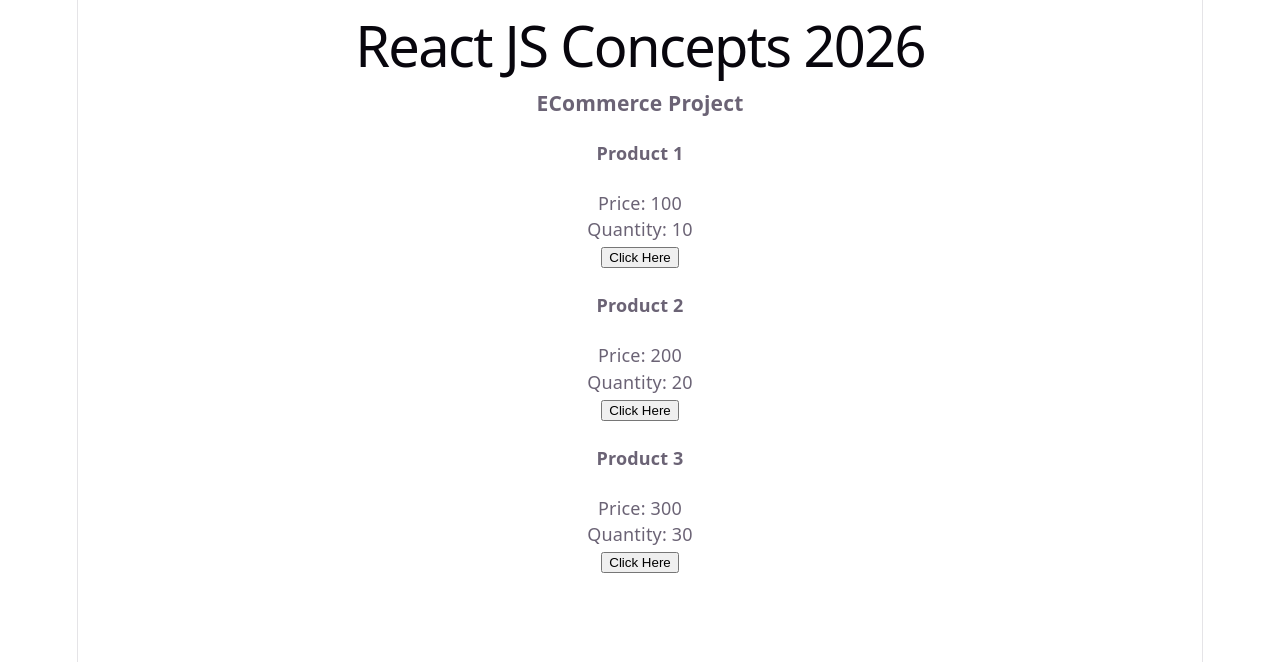
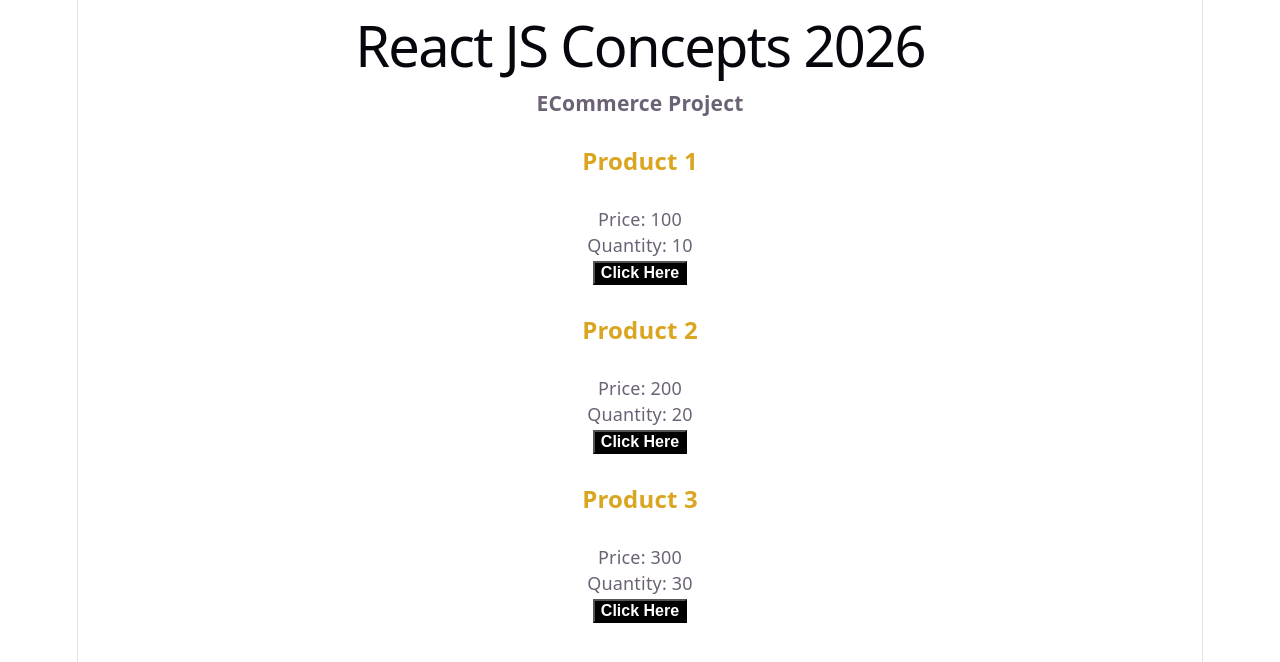
Before and after one commit to pratappadhy2005/react-starter, a React (Vite) app in the folder 11-End-To-End/03-reatcjs-concepts/: page / in a window 1280 px wide. Shown: the top 662 px of the page. Built offline with nearby package versions, Linux system fonts and the light colour scheme.

Commit message:
-Added styles with CCS qwith module, css file and inline

```diff
--- a/11-End-To-End/03-reatcjs-concepts/src/components/products/components/product-item.jsx
+++ b/11-End-To-End/03-reatcjs-concepts/src/components/products/components/product-item.jsx
@@ -1,17 +1,18 @@
+import styles from './product-item.module.css'
 
 function ButtonComponent() {
     return (
-        <button>Click Here</button>
+        <button className={styles.buttonstyle}>Click Here</button>
     )
 }
 
 function ProductItem({ product }) {
     return (
-        <div>
-            <h4>{product.name}</h4>
+        <div style={{ margin: '20px 0' }}>
+            <h4 className={styles.productTitle}>{product.name}</h4>
             <p>Price: {product.price}</p>
             <p>Quantity: {product.quantity}</p>
-            <ButtonComponent />
+            <ButtonComponent className={styles.buttonstyle} />
         </div>
     )
 }
--- /dev/null
+++ b/11-End-To-End/03-reatcjs-concepts/src/components/products/components/product-item.module.css
@@ -0,0 +1,13 @@
+.buttonstyle {
+    font-size: 16px;
+    font-weight: bold;
+    background-color: #000;
+    color: #fff;
+
+}
+
+.productTitle {
+    font-size: 24px;
+    font-weight: bold;
+    color: goldenrod;
+}
--- a/11-End-To-End/03-reatcjs-concepts/src/components/products/index.jsx
+++ b/11-End-To-End/03-reatcjs-concepts/src/components/products/index.jsx
@@ -1,4 +1,5 @@
 import ProductItem from './components/product-item.jsx'
+import "./style.css"
 
 function ProductList(props) {
     return (
--- /dev/null
+++ b/11-End-To-End/03-reatcjs-concepts/src/components/products/style.css
@@ -0,0 +1,4 @@
+.title {
+    font-size: 24px;
+    font-weight: bold;
+}
```
